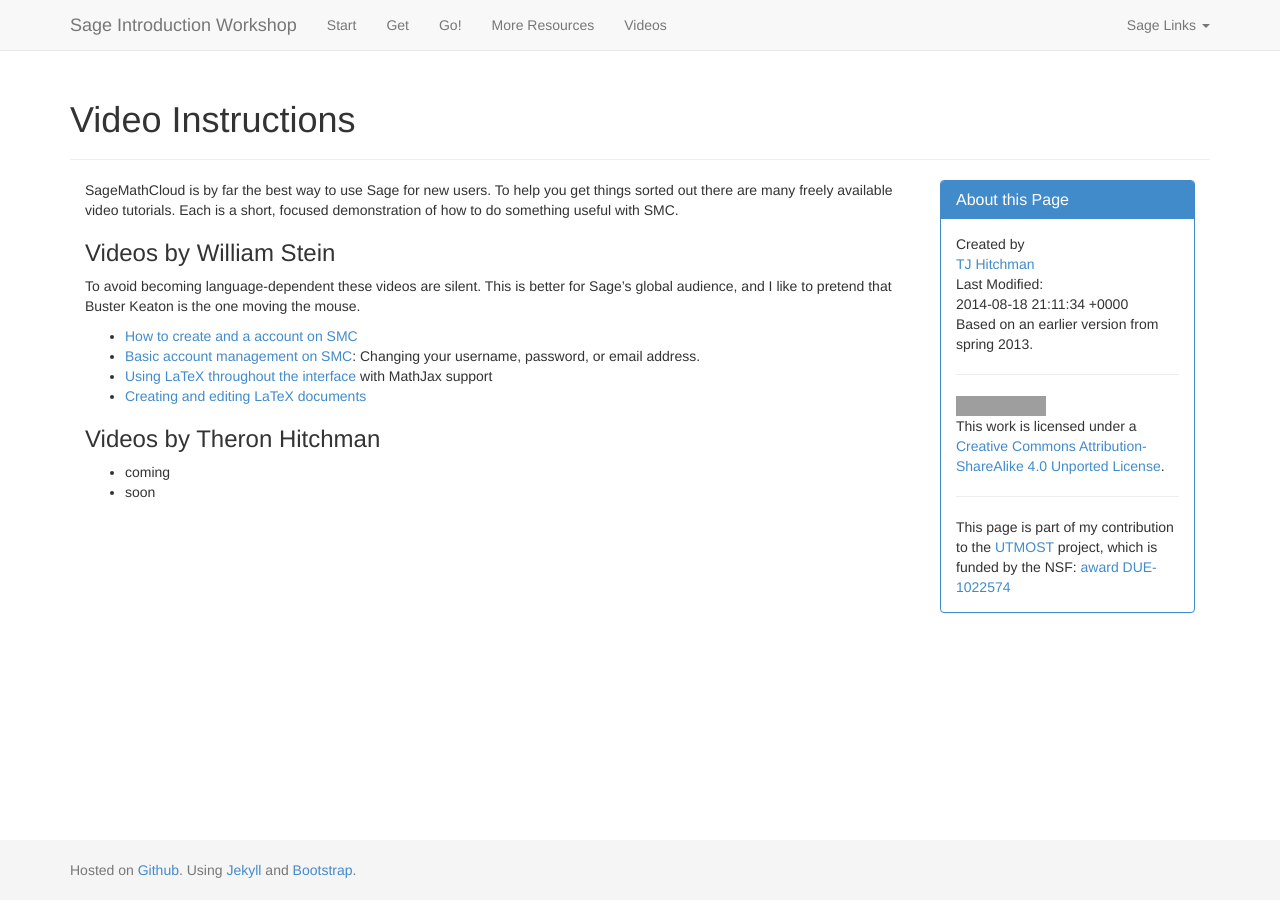
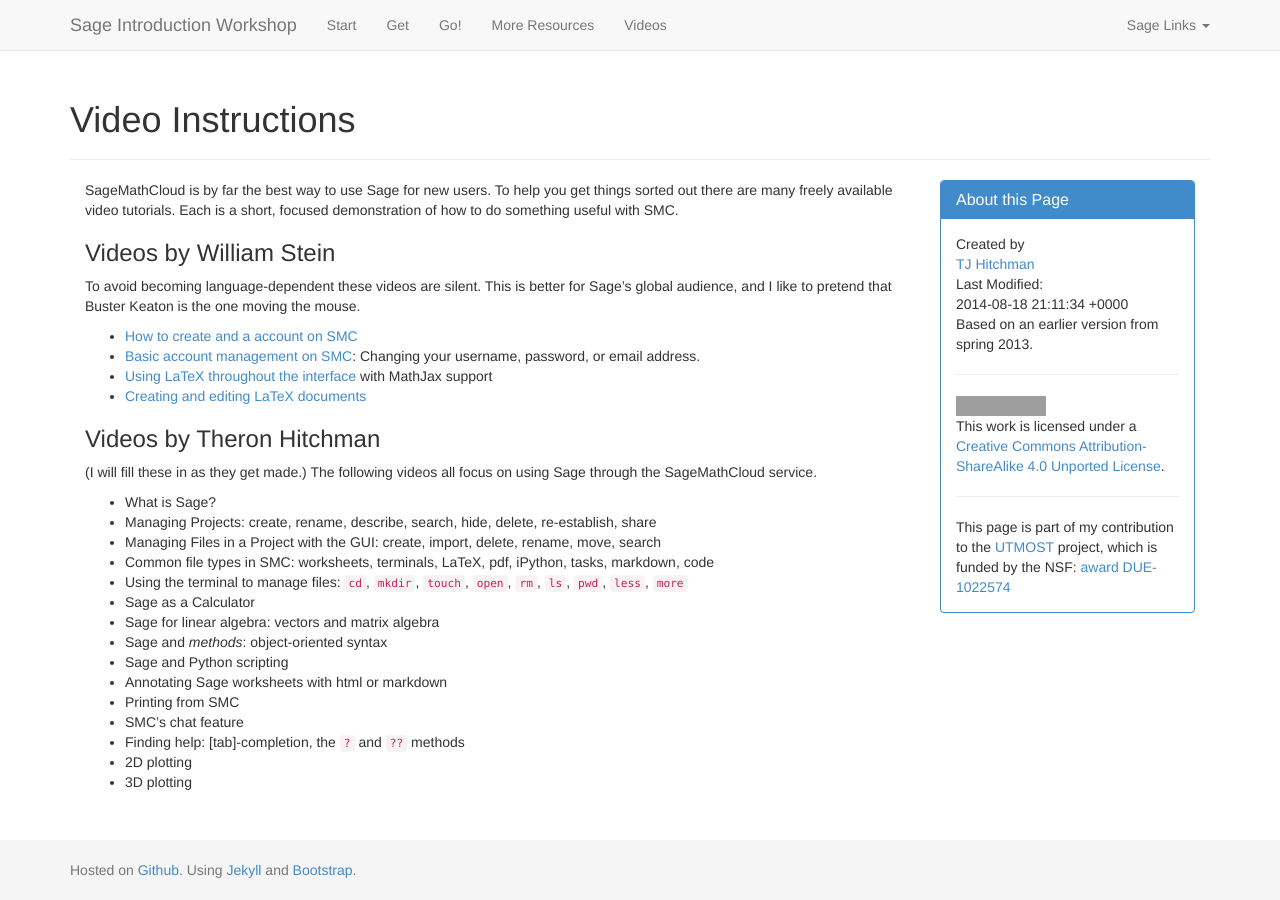
Before and after one commit to theronhitchman/sage-workshop, a Jekyll site: the page built from videos/index.md, in a window 1280 px wide. Built offline with Jekyll 4.4.1, drawn with Linux system fonts in a browser that asks for light colours; nearby versions of some CDN libraries; grey boxes are pictures that could not be loaded.

Commit message:
closed issues 4 and 5

```diff
--- a/videos/index.md
+++ b/videos/index.md
@@ -21,5 +21,22 @@
 
 ### Videos by Theron Hitchman
 
-* coming
-* soon
+(I will fill these in as they get made.) The following videos all focus on using
+Sage through the SageMathCloud service.
+
+* What is Sage?
+* Managing Projects: create, rename, describe, search, hide, delete, re-establish, share
+* Managing Files in a Project with the GUI: create, import, delete, rename, move, search
+* Common file types in SMC: worksheets, terminals, LaTeX, pdf, iPython, tasks, markdown, code
+* Using the terminal to manage files: `cd`, `mkdir`, `touch`, `open`, `rm`, `ls`,
+  `pwd`, `less`, `more`
+* Sage as a Calculator
+* Sage for linear algebra: vectors and matrix algebra
+* Sage and _methods_: object-oriented syntax
+* Sage and Python scripting
+* Annotating Sage worksheets with html or markdown
+* Printing from SMC
+* SMC's chat feature
+* Finding help: [tab]-completion, the `?` and `??` methods
+* 2D plotting
+* 3D plotting
```
Also changed, not shown: more-resources/index.md (+8 -0 lines).
